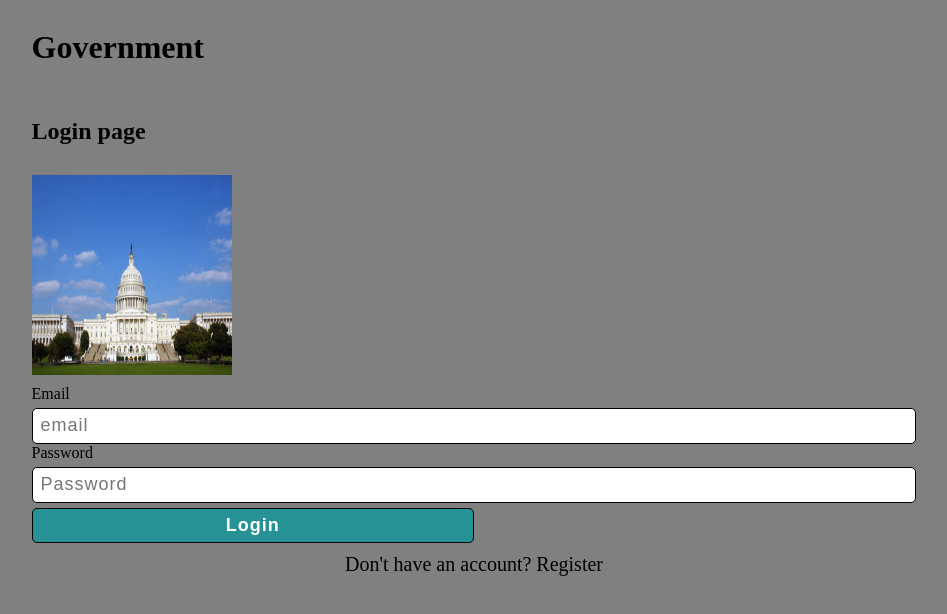
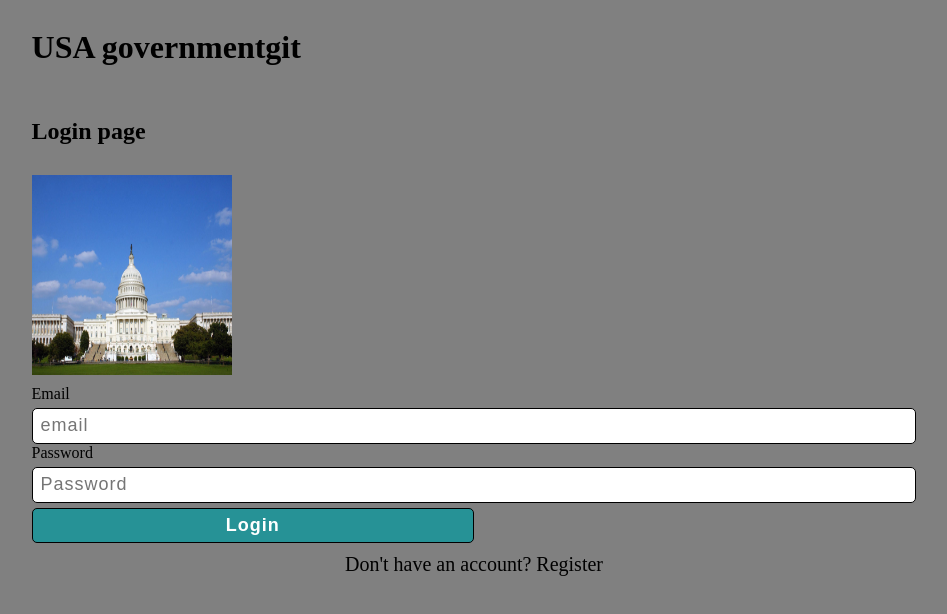
Before and after one commit to AneleN14/demo-, a plain HTML site: page login.html in a window 1280 px wide. Shown: the whole page, without its empty margins (166-1113 px from the left). Drawn offline with Linux system fonts and the light colour scheme.

Commit message:
Changes title of login page

```diff
--- a/login.html
+++ b/login.html
@@ -9,7 +9,7 @@
 <body style="background-color: gray">
 
     <div class="holder">
-        <h1>Government</h1>
+        <h1>USA governmentgit</h1>
         <h2>Login page</h2>
 
         <img src="./images/UScap-58c8072e3df78c353c17e961.jpg">
```
